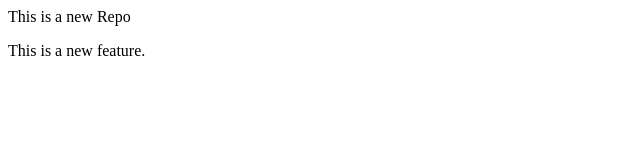
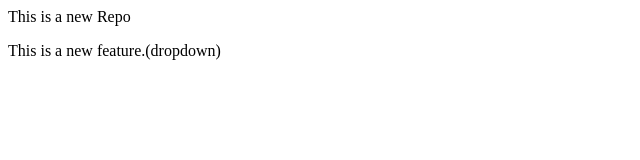
Before and after one commit to lokeshraj-321/Local-Repo, a plain HTML site: page index.html in a window 1280 px wide. Shown: the full height of the page, 0-640 px from the left. Drawn offline with Linux system fonts and the light colour scheme.

```diff
--- a/index.html
+++ b/index.html
@@ -1,3 +1,2 @@
 <p>This is a new Repo</p>
-<p> This is a new feature.
-</p>
+<p> This is a new feature.(dropdown)</p>
```
